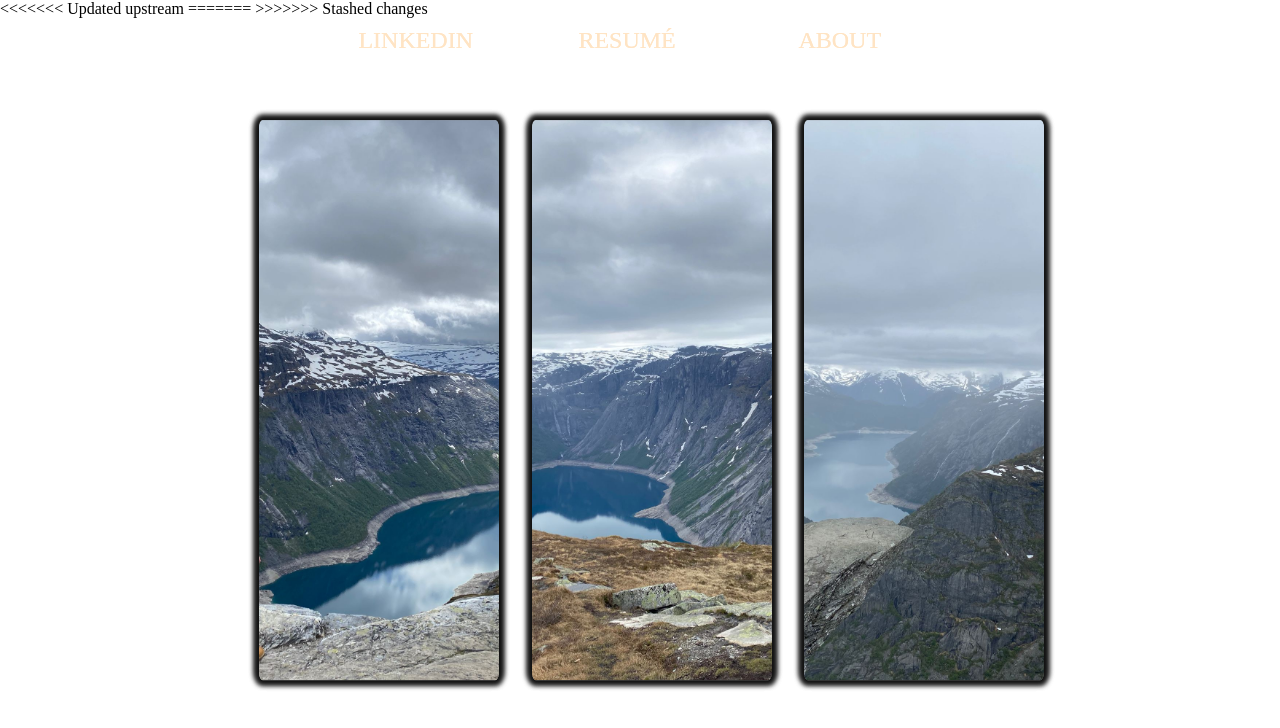
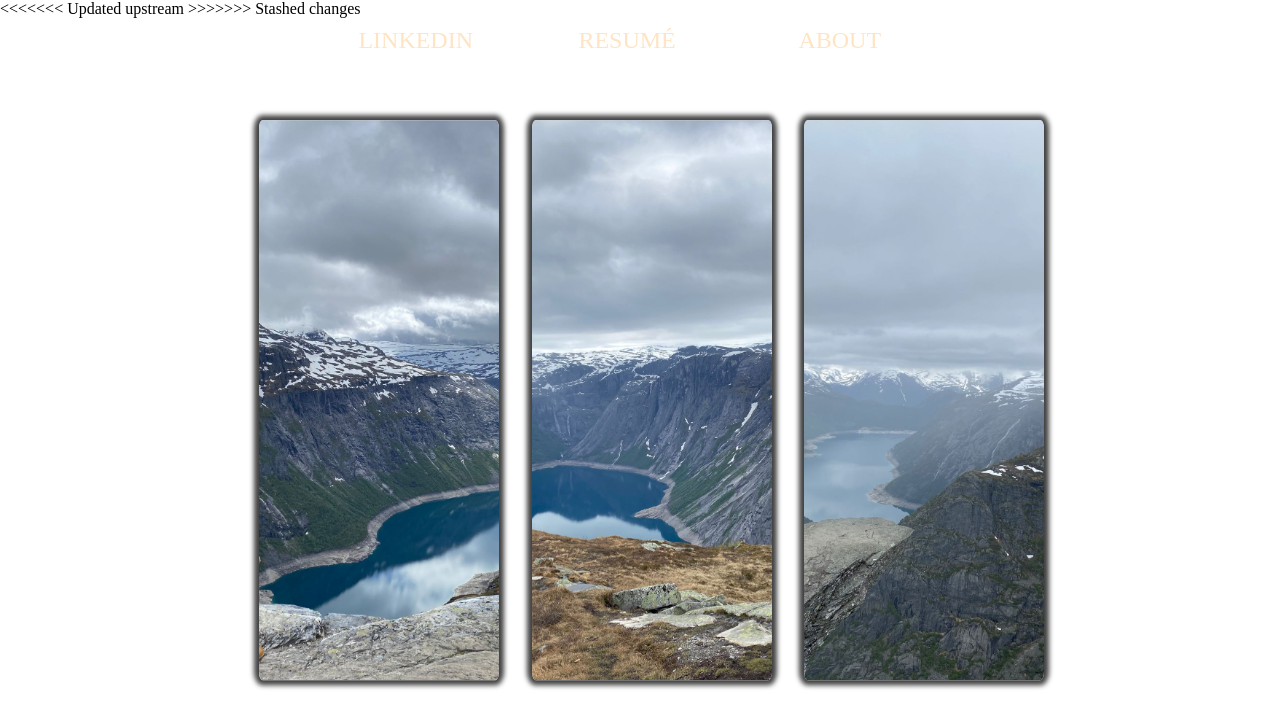
Before and after one commit to MarRadman/MyPage, a website: page MyPage.html in a window 1280 px wide. Drawn offline with Linux system fonts and the light colour scheme.

Commit message:
Update MyPage.html

```diff
--- a/MyPage.html
+++ b/MyPage.html
@@ -23,29 +23,5 @@
     <script src='script.js'></script>
   </body>
 </html>
-=======
-<!DOCTYPE html>
-<html lang='en'>
-    <!-- source inspiration  https://camillemormal.com -->
-    <head>
-    <meta charset='UTF-8'/>
-    <meta name='viewport' content='width=device-width, initial-scale=1.0'>
-    <title></title>
-    <link rel='stylesheet' href='styles.css'/>
-  </head>
-  <body>
-    <nav class="navMenu">
-      <a href="https://www.linkedin.com/in/martin-rådmans-9a5367114" target="_blank">LinkedIn</a>
-      <a href="https://marradman.github.io/MyPage/CV2023-1.pdf" target="_blank">Resumé</a>
-      <a href="https://marradman.github.io/MyPage/Personligt_brev.pdf" target="_blank">About</a>
-      <div class="underLine"></div> <!--  -->
-    </nav>
-    <div id="image-track" data-mouse-down-at="0" data-prev-percentage="0"> <!-- https://developer.mozilla.org/en-US/docs/Learn/HTML/Howto/Use_data_attributes -->
-      <img class="image" src="TrolltungaFjord.jpg" draggable="false" />
-      <img class="image" src="Trolltungaepic.jpg" draggable="false" />
-      <img class="image" src="Trolltunga.jpg" draggable="false" />
-    </div>
-    <script src='script.js'></script>
-  </body>
-</html>
+
 >>>>>>> Stashed changes
```
